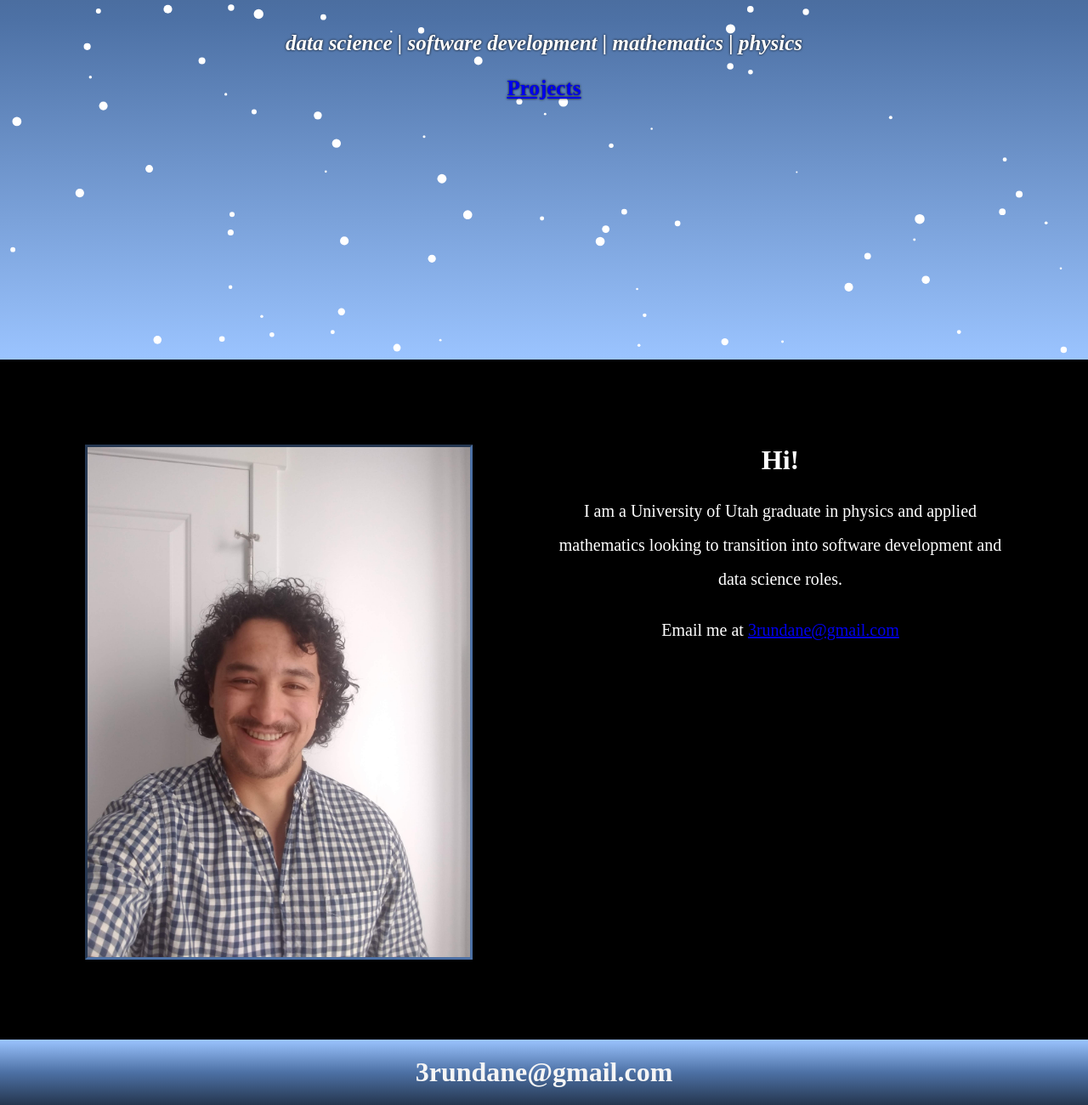
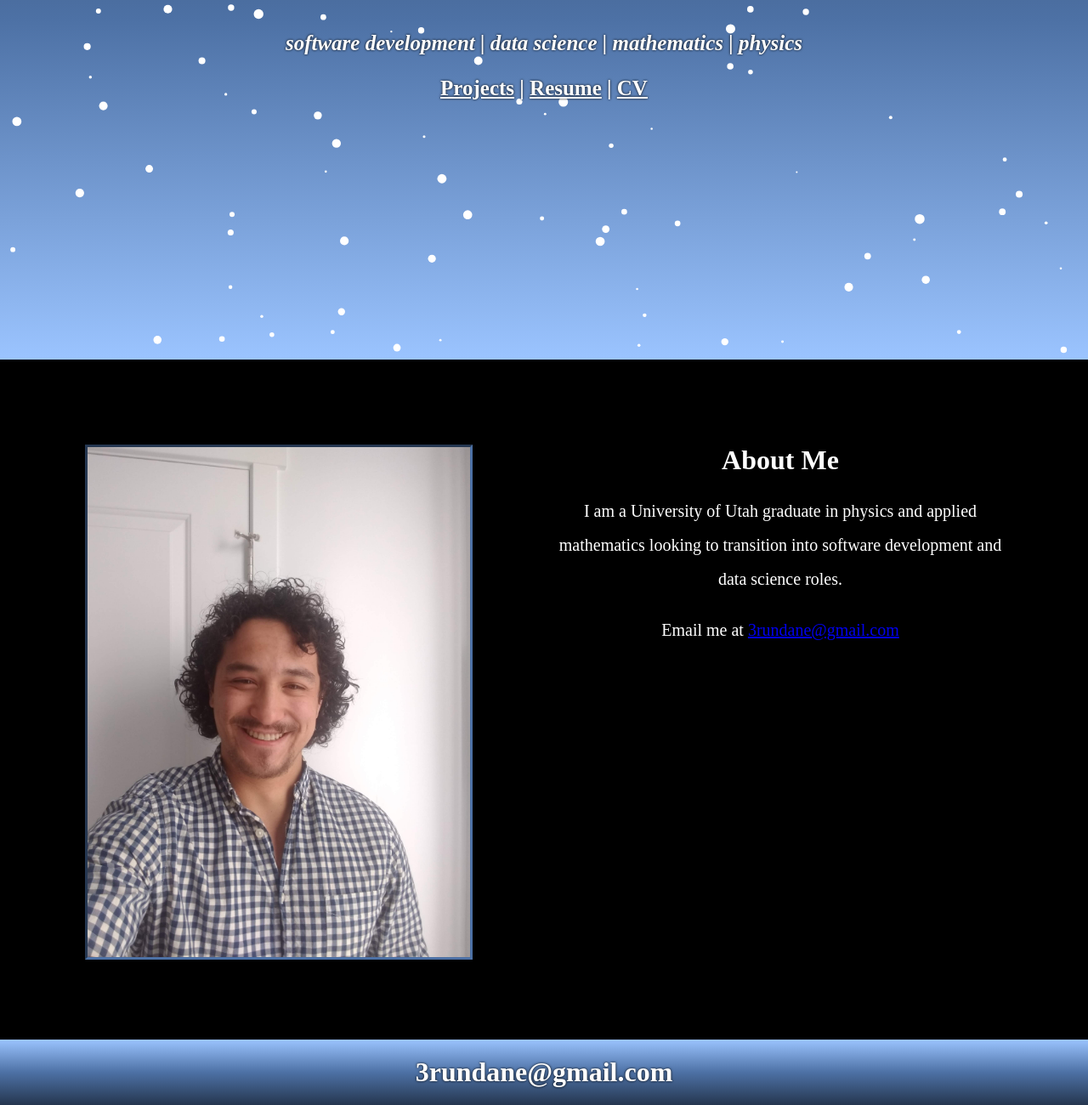
Before and after one commit to 3rundane/dane_website, a plain HTML site: page index.html in a window 1280 px wide. Shown: the part 377-1677 px from the top of the page at 85% size. Drawn offline with Linux system fonts and the light colour scheme.

Commit message:
Add files via upload

```diff
--- a/index.html
+++ b/index.html
@@ -14,39 +14,39 @@
 	<!-- Particles.js div -->
 	<div id="particles-js">
 		<div class="heading">
-			<h1>Dane Kealii Gollero</h1>
+			<h1 class="name">Dane Kealii Gollero</h1>
 			<h3>
-				<em>data science | software development | mathematics | physics </em>
+				<em>software development | data science | mathematics | physics </em>
 			</h3>
             <h3>
-                <a href="about.html">Projects</a>
+                <a href="about.html" style="color:white; text-shadow:  0 0 3px black;
+				;">Projects</a> | <a style="color: white;     text-shadow:  0 0 3px black;
+"href="Dane_Gollero_Resume.pdf" download> Resume</a>
+				| <a style="color: white;     text-shadow:  0 0 3px black;
+				" href="Dane_Gollero_CV.pdf" download> CV </a>
             </h3>
 
 		</div>
 
 	</div>
-    <div>
+<div>
     <img src="headshot.jpg" style="height:600px; margin:100px; float: left; border-style:inset; border-color:#4d71a5;" alt="Dane Gollero headshot.">
     </div>
-    <div style="height:600px; margin:100px; text-align: right;">
-        <h1 style="color: white; text-align: center;">Hi!</h1>
+    <div style="height:600px; margin:100px; text-align: right;" >
+        <h1 style="color: white; text-align: center;">About Me</h1>
         <p style="line-height: 2.0; font-size:20px; color:white; text-align:center;">I am a University of Utah graduate in physics and applied
         mathematics looking to transition into software development and data science roles.</p>
         <p style="line-height: 2.0; font-size:20px; color: white; text-align: center;">Email me at <a
         href="mailto:3rundane@gmail.com" >3rundane@gmail.com</a></p>
       </div>
-	  <footer style="height:auto; background: linear-gradient( #9bc4ff,#4d71a5,#25364f)">
-		<h1 style="color:whitesmoke; margin:0; padding:20px; text-align: center;">3rundane@gmail.com</h1>
+	  <footer name = "footer" style="height:auto; background: linear-gradient( #9bc4ff,#4d71a5,#25364f)">
+		<h1 style="color:white; text-shadow:  0 0 3px black; margin:0; padding:20px; text-align: center;">3rundane@gmail.com</h1>
 	  </footer>
 	<!-- Import Particles.js and app.js files -->
 	<script src=
 		"custom_particles.js">
 	</script>
-	<!-- <script src=
-		"particles.js">
-	</script>
-	<script src="app.js">
-	</script> -->
+
 
 </body>
 
```
Also changed, not shown: about.html (+1 -1 lines).
